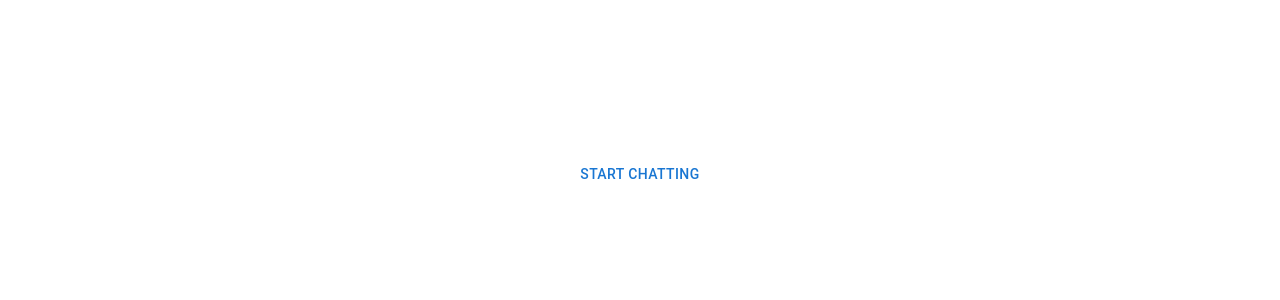
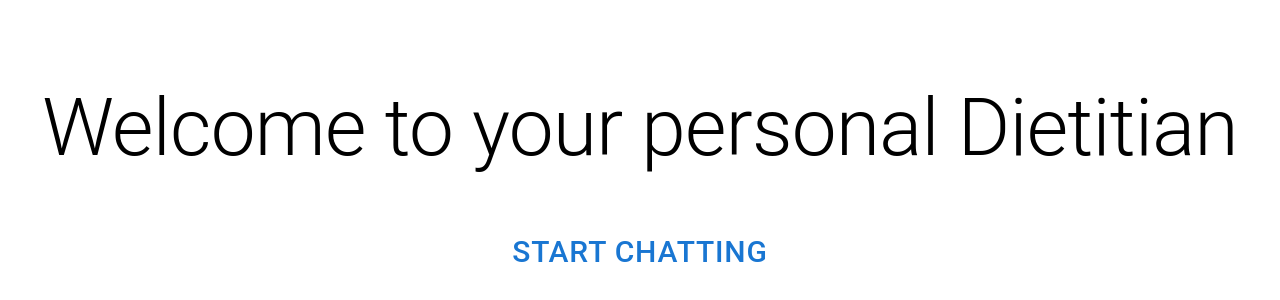
Before and after one commit to T-Godwins/Chat-Support, a Next.js app: page / in a window 1280 px wide. Shown: the part 226-526 px from the top of the page. Built offline with nearby package versions, Linux system fonts and the light colour scheme.

Commit message:
landing page

```diff
--- a/app/page.js
+++ b/app/page.js
@@ -1,6 +1,6 @@
 
 "use client"
-import { Box, Button } from "@mui/material";
+import { Box, Button, Typography} from "@mui/material";
 import * as React from 'react';
 import Chatbot from './components/Chatbot';
 
@@ -19,7 +19,10 @@ export default function Home() {
       alignItems="center"
       bgcolor="white"
     >
-      <Button onClick={handleOpen}>Start Chatting</Button>
+      <Typography variant="h2" gutterBottom p={2} sx={{ textAlign:"center", fontSize: {xs:'2rem', md:'3rem', lg:'5rem'}}} >
+        Welcome to your personal Dietitian
+      </Typography>
+      <Button onClick={handleOpen} sx={{ fontSize: {xs:'20px', md:'25px', lg:'30px'}, borderRadius: '15px' }}>Start Chatting</Button>
       <Chatbot open={open} handleClose={handleClose} />
     </Box>
   );
```
